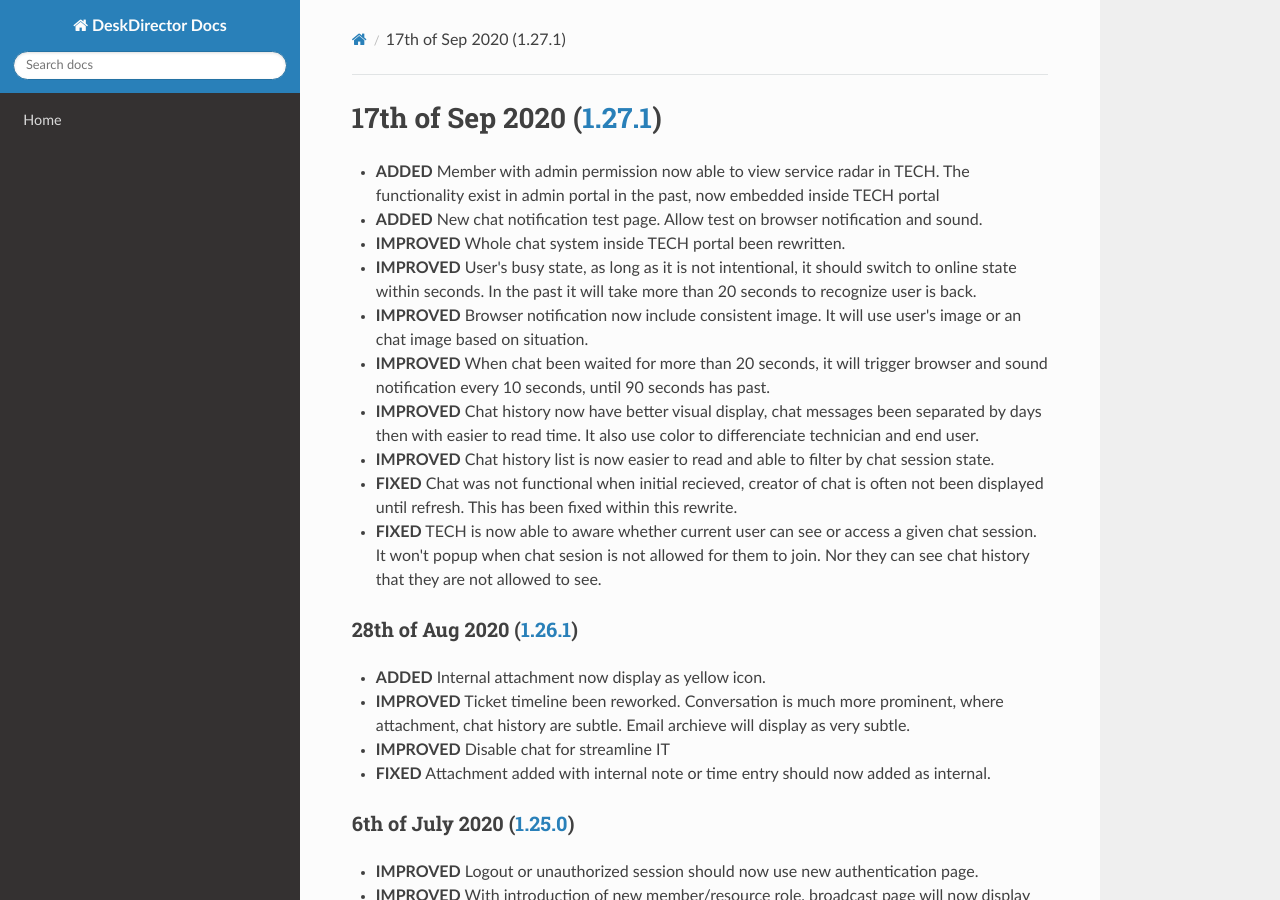
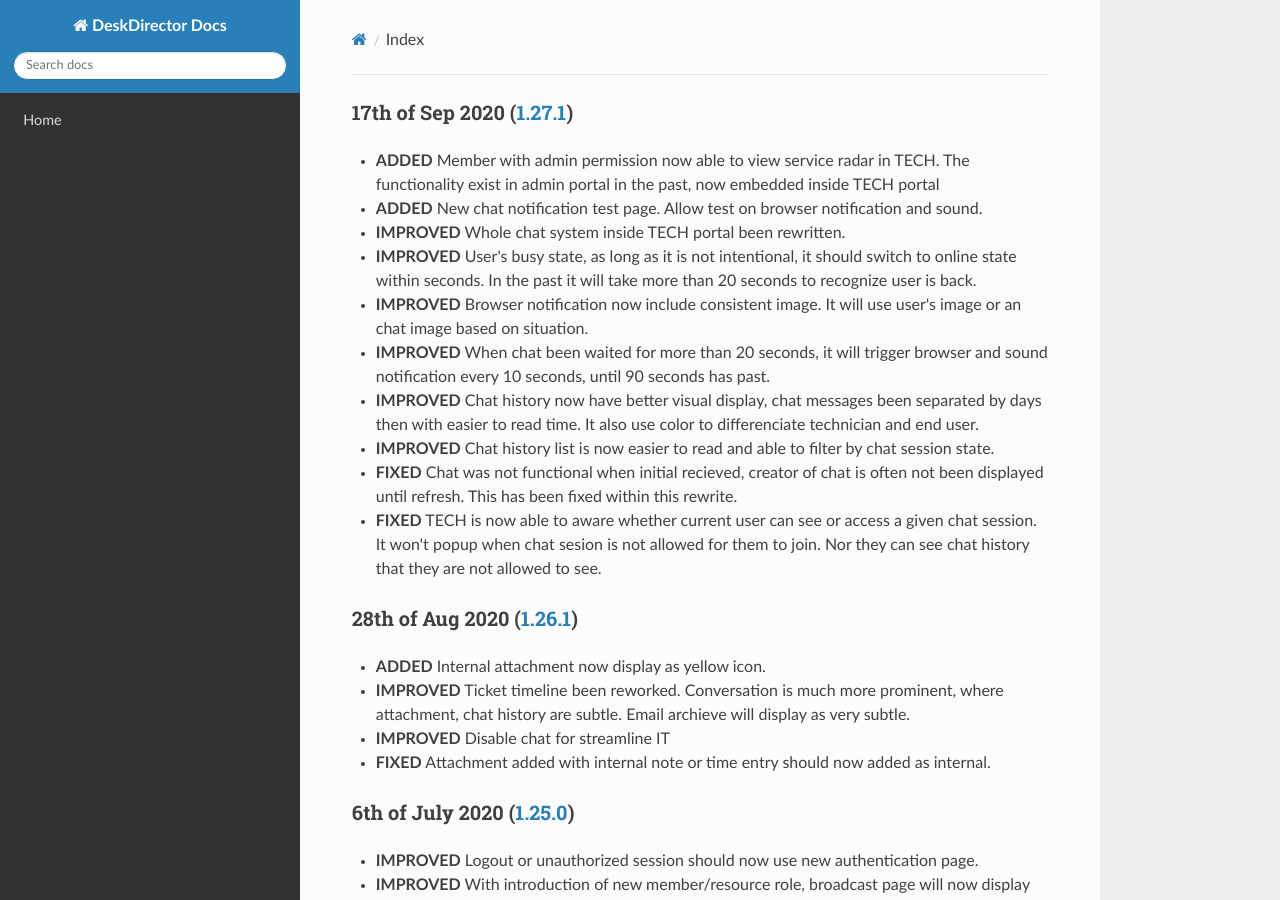
Before and after one commit to DeskDirector/docs, an MkDocs documentation site: the page built from docs/_release/tech/README.md, in a window 1280 px wide and 900 px high. Built offline with MkDocs 1.6.1, drawn with Linux system fonts in a browser that asks for light colours; nearby versions of some CDN libraries; old or Windows-style settings are respelled for this version of MkDocs.

Commit message:
Update README.md

```diff
--- a/docs/_release/tech/README.md
+++ b/docs/_release/tech/README.md
@@ -1,4 +1,4 @@
-# 17th of Sep 2020 ([1.27.1](v1.27))
+### 17th of Sep 2020 ([1.27.1](v1.27))
 - **ADDED** Member with admin permission now able to view service radar in TECH. The functionality exist in admin portal in the past, now embedded inside TECH portal
 - **ADDED** New chat notification test page. Allow test on browser notification and sound.
 - **IMPROVED** Whole chat system inside TECH portal been rewritten.
```
